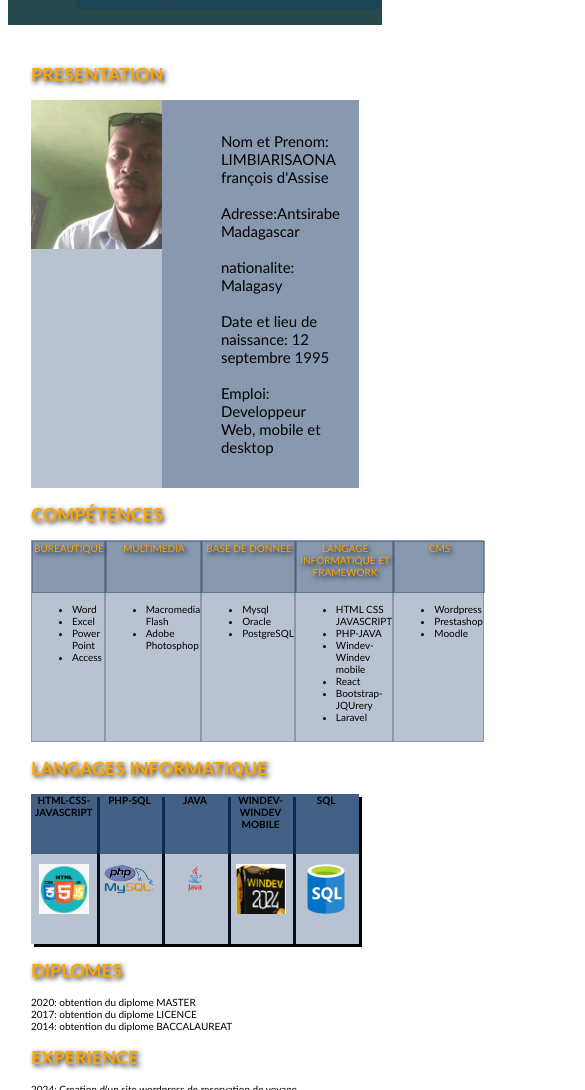
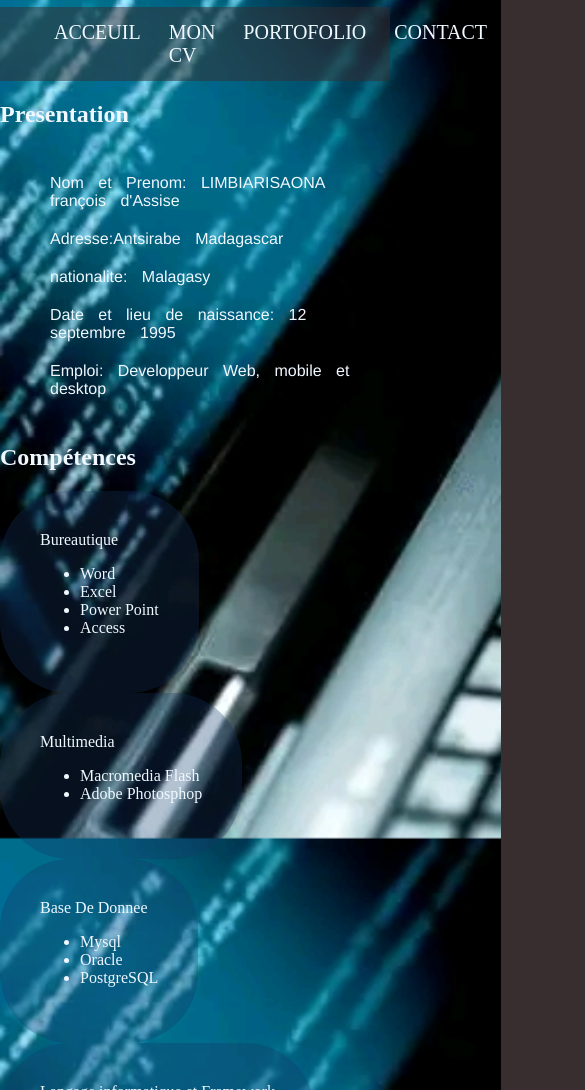
Before and after one commit to Limbi32/Monsiteportfolio, a plain HTML site: page cv.html in a window 390 px wide. Shown: the part 73-1163 px from the top of the page, 585 px wide, since content can reach past the window. Drawn offline with Linux system fonts and the light colour scheme.

Commit message:
Update style.css

```diff
--- a/style.css
+++ b/style.css
@@ -1,299 +1,156 @@
 body{
-	font-family: 'Trebuchet MS', 'Lucida Sans Unicode', 'Lucida Grande', 'Lucida Sans', Arial, sans-serif;
-	background-color: white
+	background-color:  rgb(56, 45, 47);
+	background-image: url("font3.jpg");
+
+	background-size: 1367px;
+
+
+	margin: 0;
+	padding: 0;
+
+}
+
+.menu{
+	background-color: rgb(56, 45, 47,0.5);
+	margin: 0;
+}
+.menu nav ul{
+	display: flex;
+	margin: 0;
+}
+.menu nav ul li{
+	list-style-type: none;
+	padding: 7px;
+	font-size: 20px;
+
+}
+.menu nav ul a{
+	text-decoration: none;
+	color: aliceblue;
+}
+.corps1{
+	padding:20px;
+	margin:20px;
+}
+.corps1 p{
+	color: aliceblue;
+	text-transform: uppercase;
 
 
 }
-section{
-	padding: 20px;
+.corps1 h1{
+
+	text-transform: uppercase;
+	color: aliceblue;
+	font-size: 40px;
+
 }
-header{
-padding: 0px;
+.portofolio{
+
+	width: 300px;
+	border-color: rgb(15, 122, 42);
+	padding: 15px;
+	border-radius: 10px;
+	box-shadow: 2px  2px 2px 2px white;
+	margin: 10px;
+	width: 100%;
 	display: flex;
 	justify-content: space-between;
-background-color: rgba(15,55,57,0.9);
-color: antiquewhite;
+}
+.portofolio div{
+	border-radius: 10px;
+	box-shadow: 2px  2px 2px 2px white;
+}
+ div a{
+	text-decoration: none;
+	display: flex;
+	justify-content: center;
+	text-transform: uppercase;
+	color: aliceblue;
+	padding: 7px;
+}
+.corps1  img{
+	width: 300px;
+
+}
+.corps1 h2{
+	text-align: center;
+	color: aliceblue;
+
 }
 
-nav ul{
-	display: flex;
+.special{
+	letter-spacing: 5px;
+	font-size: 10px;
+}
+.corps1 button{
+	border-radius: 15px;
+	padding: 5px;
+	width: 100px;
+	background-color: transparent;
+	color: aliceblue;
+	border-color: aliceblue;
+	box-shadow: 0px 3px white;
+}
+.cont1{
+	color: aliceblue;
+}
+.cont1 ul li{
 	list-style-type: none;
-	padding:5px;
-
+	font-size: large;
+	font-family: 'Trebuchet MS', 'Lucida Sans Unicode', 'Lucida Grande', 'Lucida Sans', Arial, sans-serif;
+	margin: 15px;
 }
-nav ul li{
-	font-size: 30px
+section h1{
+	color: aliceblue;
 
 
 }
-nav  ul li a{
-	text-decoration: none;
-	padding:5px;
-	color: antiquewhite;
+.propos{
+	display: flex;
+	justify-content: center;
+	font-family: 'Franklin Gothic Medium', 'Arial Narrow', Arial, sans-serif;
+	word-spacing: 10px;
+	border-spacing: 10px;
 }
-.photo{
-	width: 300px;
-	background-image: url('capture.png');
-}
-.corps1{
-	background-color:  rgba(20,55,100,0.3);
-	height: 400px;
-}
-
-.propos, .cont{
-	background-color:  rgba(20,55,100,0.3);
-	flex: 3;
+.propos ul li{
+	list-style-type: none;
+	color: aliceblue;
 	padding: 10px;
 }
-.propos li{
-	font-size: 20px;
-	list-style-type: none;
-	padding: 9px;
+.bloc2{
+   color: aliceblue;
+   display: flex;
+   justify-content: space-between;
+   flex-wrap: wrap;
 }
-
-.bloc1{
-background-color:  rgba(20,55,100,0.3);
-}
-
-
-section h1,h2{
-	text-transform: uppercase;
-	text-shadow: 2px 2px 5px black;
-	color:orange;
+.sel{
+	border-radius: 70px;
+	border-color: aliceblue;
+	padding: 40px;
+	background-color: rgba(20,55,100,0.3);
 
 }
-.titrecv{
-	text-transform: uppercase;
-	text-shadow: 2px 2px 5px black;
-	color:orange;
-	width: 229px;
-	height: 50px;
-	text-align: center;
-	border: 1px solid cyan;
-	background-color: rgba(15,55,100,0.1);
+.bloc3{
+	color: aliceblue;
  }
-.pr{
-
-
-}
-
-.cont{
-	display: flex;
-
-}
-
-nav a:hover{
-	opacity: 0.2
-
-
-}
-article{
-	width:300px;
-	height:300px;
-	border: 1px solid black;
-}
-.part2{
-	display: flex;
-}
-
-.pied{
-
-	display: flex;
-	justify-content: space-between;
-}
-.pied div{
-	margin:5px;
-}
-footer{
-	margin-top: 30px;
-	padding-top: 50px;
-	background-color: rgba(15,55,57,0.9);
-}
-.cop{
-	text-align: center;
-	border: 1px solid black;
-	box-shadow: 3px;
-	background-color: rgba(5,55,70,0.5);
-}
-section{
-	margin: 3px
-}
-.bloc1{
-	display: flex;
-
-}
-.bloc2{
-	display: flex;
-	justify-content: space-around;
-
-
-}
-.bloc2 div{
-	border: 1px solid  rgba(20,55,80,0.3);
-	background-color:  rgba(20,55,100,0.3);
-}
-
-.info{
-	display: flex;
-	justify-content: space-between;
-}
-.lgi div{
-	display: block;
-}
-.lgi{
-	display: flex;
-	justify-content: space-between;
-	text-align: center;
-}
-.det div{
-	width: 100PX;
-	height: 100px;
-
-	padding: 15px;
+ .bloc4{
+	color: aliceblue;
 
 
 
-	margin: auto;
+	display: flex;
+	justify-content: space-around;
+	flex-wrap: wrap;
  }
-.det h3{
-	margin-top: 0px;
-	background-color: rgba(15,55,100,0.7);
-}
-.det{
-box-shadow: 3px 3px;
-width:229px;
-
-
-background-color:  rgba(20,55,100,0.3);
-}
-.det h3{
-	height: 50px;
-}
-.wd{
-	background-image: url('wd.jfif');
-	background-size: 100px;
-	background-repeat: no-repeat;
-
-}
-.sql{
-	background-image: url('sql-database-generic.png');
-	background-size: 100px;
-	background-repeat: no-repeat;
-}
-.java{
-	background-image: url('Java-Logo.png');
-	background-size: 100px;
-	background-repeat: no-repeat;
-}
-.css{
-	background-image: url('front.jfif');
-	background-size: 100px;
-	background-repeat: no-repeat;
-}
-.php{
-	background-image: url('phpsql.png');
-	background-size: 100px;
-	background-repeat: no-repeat;
-}
-.cont1 ul{
-	list-style-type: none;
+ .bloc4 div{
+	width: 100px;
+	background-color: rgba(20,55,100,0.3);
+	padding: 30px;
+	border-radius: 20px;
 
  }
  footer{
-	position: relative;
-	bottom: 0px;
-	width: 1320px;
 	padding: 7px;
+	margin: 7px;
  }
-
-
-@media screen and (max-width: 1024px)
-{
-
-nav{
-	background-color:  rgba(15,55,100,0.4);
-	padding:0px;
-
-
-}
-nav ul{
-	display: flex;
-	list-style-type: none;
-	padding:5px;
-
-}
-nav ul li{
-	font-size: 20px
-
-
-}
-nav  ul li a{
-	text-decoration: none;
-	padding:5px;
-	color:  black
-}
-#logo h1{
-margin-top: 20px;
-	font-size:15px;
-}
-section h1,section h2{
-	font-size: 18px;
-}
-section div{
-	font-size: 15px;
-}
-.propos li{
-	font-size: 15px;
-}
-.photo{
-	width: 200px;
-	background-image: url('capture.png');
-		background-size: 200px;
-	background-repeat: no-repeat;
-}
-.titrecv{
-	font-size: 10px;
-	width: 100%;
-	height: 200%.
-
-}
-.sel{
-	width: 200px;
-	height: 200px
-
-}
-.sel ul{
-	font-size:10px;
-}
-.bloc4 div{
-	font-size: 10px;
-}
-.pied ul{
-		font-size: 10px;
-}
-.pied h2{
-		font-size: 10px;
-		text-align: center;
-}
-.det{
-	width: 200px;
-	height: 150px;
-}
-.det h3{
-	font-size: 10px;
-	height: 40%;
-}
-.det div{
-	width: 20px;
-	height: 20px;
-	background-size: 100%;:
-}
-.lgi{
-	display: flex;
-	justify-content: space-around;
-}
-section div{
-	font-size: 13px;
-}
-
-}
```
Lines whose indentation alone changed are shown as unchanged.
